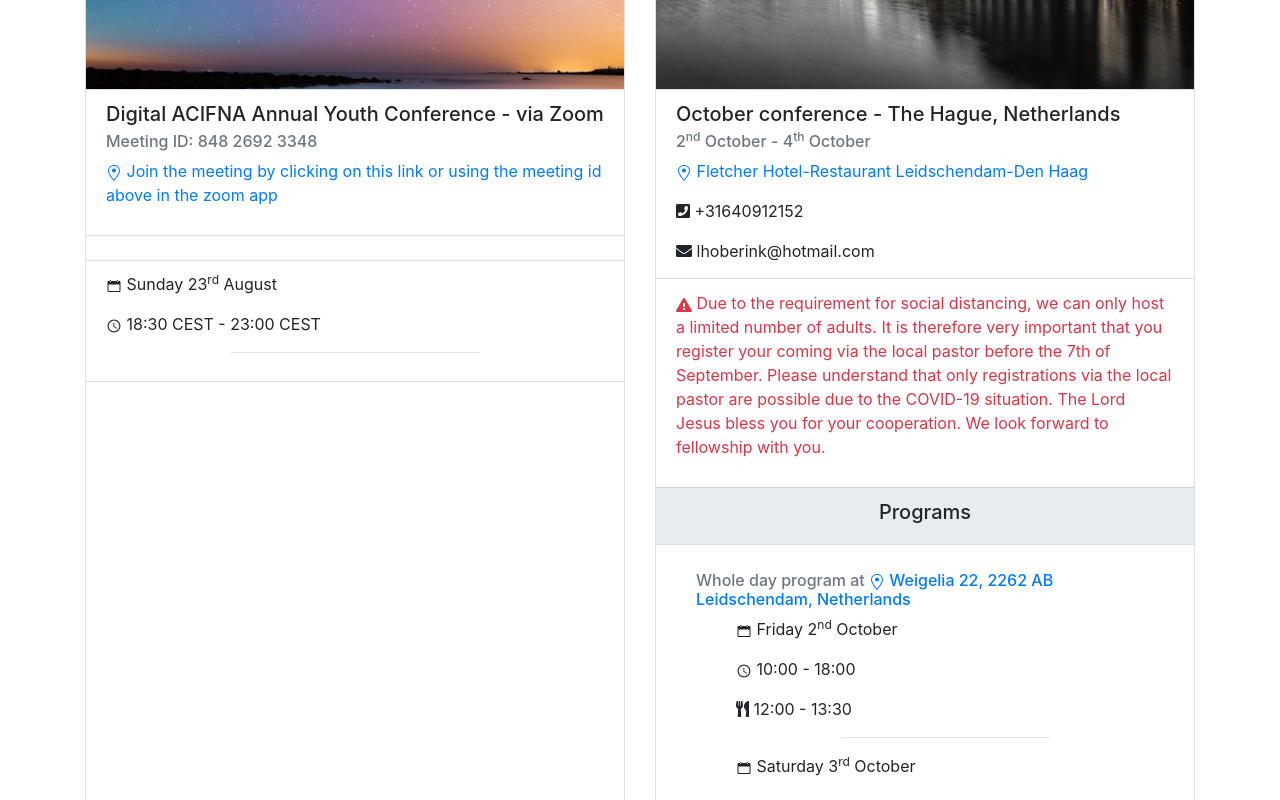
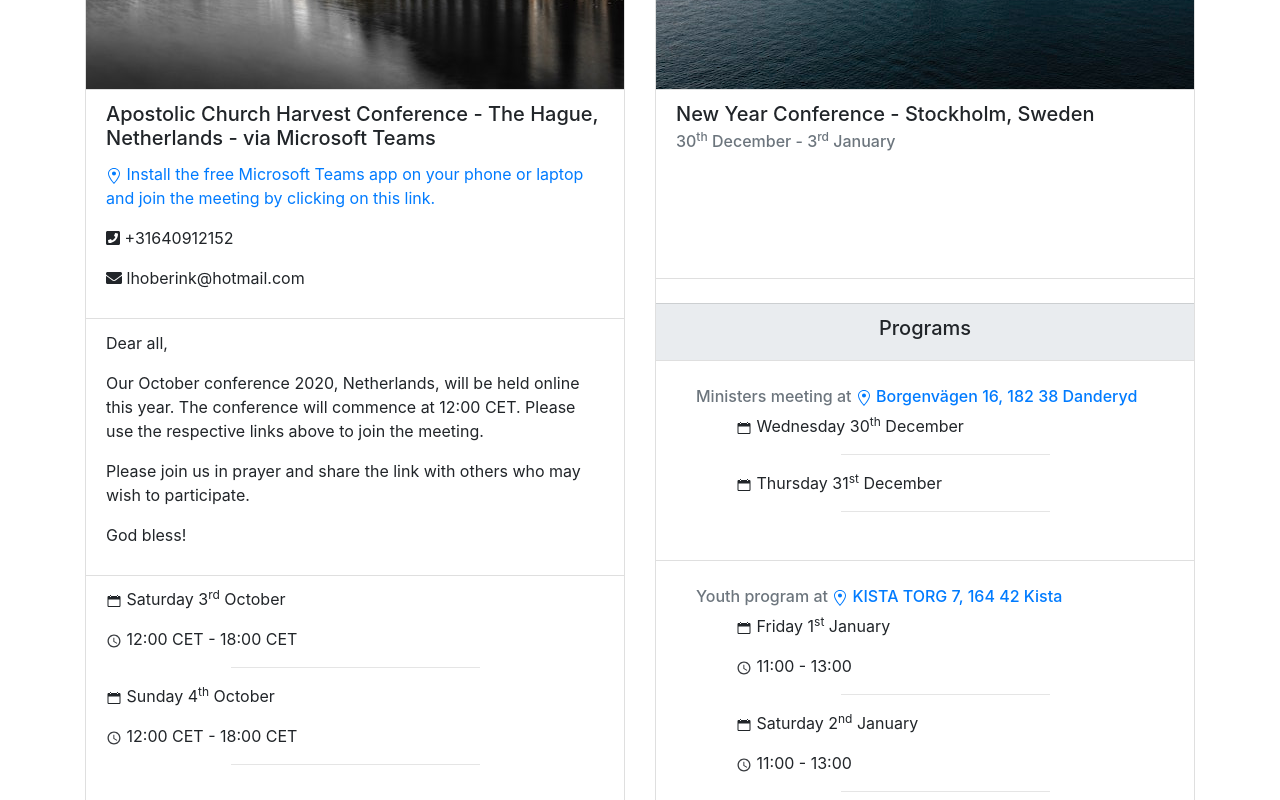
Before and after one commit to Haimanot1989/church, a React (Create React App) app: page / in a window 1280 px wide. Shown: the part 640-1440 px from the top of the page. Built offline with nearby package versions, Linux system fonts and the light colour scheme.

Commit message:
handle different platforms in OnlineMeetingCard

```diff
--- a/src/components/Cards.js
+++ b/src/components/Cards.js
@@ -8,20 +8,15 @@ import conferences from "./data/conferences.json";
 import onlineMeetings from "./data/onlineMeetings.json";
 
 const Cards = () => {
-  let ACIFNAYouth = onlineMeetings["ACIFNAYouth"];
-  let octoberConference = conferences["octoberConference"];
+  let harvestConference = onlineMeetings["harvestConference"];
   let newYearConference2021 = conferences["newYearConference2021"];
   let placeholder = {};
 
   return (
     <>
       <div className="card-deck mb-2">
-        <OnlineMeetingCard {...ACIFNAYouth} />
-        <Card {...octoberConference} />
-      </div>
-      <div className="card-deck mb-2">
+        <OnlineMeetingCard {...harvestConference} />
         <Card {...newYearConference2021} />
-        {<Card {...placeholder} />}
       </div>
     </>
   );
--- a/src/components/OnlineMeetingCard.js
+++ b/src/components/OnlineMeetingCard.js
@@ -10,7 +10,8 @@ export const OnlineMeetingCard = ({
   importantMessage,
   title,
   time,
-  contactInformation
+  contactInformation,
+  platformName
 }) => {
   return (
     <div className="card">
@@ -21,9 +22,12 @@ export const OnlineMeetingCard = ({
       />
       <ul className="list-group list-group-flush" style={{ listStyle: "none" }}>
         <li key="mainBody" className="list-group-item">
-          <h5 className="card-title">{title} - via Zoom</h5>
+          <h5 className="card-title">
+            {title} - via {platformName}
+          </h5>
           {zoomInfo && <MeetingInfo {...zoomInfo} />}
           {zoomInfoAmharic && <MeetingInfo {...zoomInfoAmharic} />}
+          {contactInformation && <ContactInfo {...contactInformation} />}
         </li>
         <li className="list-group-item">
           {importantMessage && <AdditionalMessage {...importantMessage} />}
@@ -34,9 +38,6 @@ export const OnlineMeetingCard = ({
               <ConfSubTypeTimeItem {...item} key={key} />
             ))}
         </span>
-        <li className="list-group-item">
-          {contactInformation && <ContactInfo {...contactInformation} />}
-        </li>
       </ul>
     </div>
   );
@@ -51,15 +52,23 @@ const AdditionalMessage = ({ content }) => {
 const MeetingInfo = zoomInfo => {
   return (
     <>
-      <h6 className="card-subtitle mb-2 text-muted">
-        {zoomInfo.language} Meeting ID: {zoomInfo.meetingId}
-      </h6>
+      {zoomInfo.meetingId && <MeetingId {...zoomInfo} />}
       {zoomInfo.meetingPassword && <MeetingPassword {...zoomInfo} />}
       {zoomInfo.meetingLink && <MainLocation {...zoomInfo.meetingLink} />}
     </>
   );
 };
 
+const MeetingId = zoomInfo => {
+  return (
+    <>
+      {" "}
+      <h6 className="card-subtitle mb-2 text-muted">
+        {zoomInfo.language} Meeting ID: {zoomInfo.meetingId}
+      </h6>
+    </>
+  );
+};
 const MeetingPassword = zoomInfo => {
   return (
     <>
--- a/src/components/data/onlineMeetings.json
+++ b/src/components/data/onlineMeetings.json
@@ -1,4 +1,52 @@
 {
+  "harvestConference": {
+    "platformName": "Microsoft Teams",
+    "zoomInfo": {
+      "language": "",
+      "meetingLink": {
+        "map": "https://teams.microsoft.com/l/meetup-join/19%3ameeting_NWRjMzViYWEtYzk1ZS00ZDg2LWEyNTMtZDg0OGMyMTAwMTMy%40thread.v2/0?context=%7b%22Tid%22%3a%22949777ff-1672-4524-999a-d9e55465738d%22%2c%22Oid%22%3a%22f8251435-47f8-4f0d-9999-8fcccb6bac68%22%7d",
+        "placeName": "Install the free Microsoft Teams app on your phone or laptop and join the meeting by clicking on this link."
+      }
+    },
+    "importantMessage": {
+      "content": [
+        "Dear all,",
+        "Our October conference 2020, Netherlands, will be held online this year. The conference will commence at 12:00 CET. Please use the respective links above to join the meeting.",
+        "Please join us in prayer and share the link with others who may wish to participate.",
+        "God bless!"
+      ]
+    },
+    "imageUrl": "./theHague.png",
+    "title": "Apostolic Church Harvest Conference - The Hague, Netherlands",
+    "time": [
+      {
+        "id": 1,
+        "date": {
+          "day": "Saturday",
+          "date": "3",
+          "sup": "rd",
+          "month": "October"
+        },
+        "startTime": "12:00 CET",
+        "finishTime": "18:00 CET"
+      },
+      {
+        "id": 1,
+        "date": {
+          "day": "Sunday",
+          "date": "4",
+          "sup": "th",
+          "month": "October"
+        },
+        "startTime": "12:00 CET",
+        "finishTime": "18:00 CET"
+      }
+    ],
+    "contactInformation": {
+      "emails": ["lhoberink@hotmail.com"],
+      "phoneNumbers": ["+31640912152"]
+    }
+  },
   "ACIFNAYouth": {
     "zoomInfo": {
       "language": "",
```
